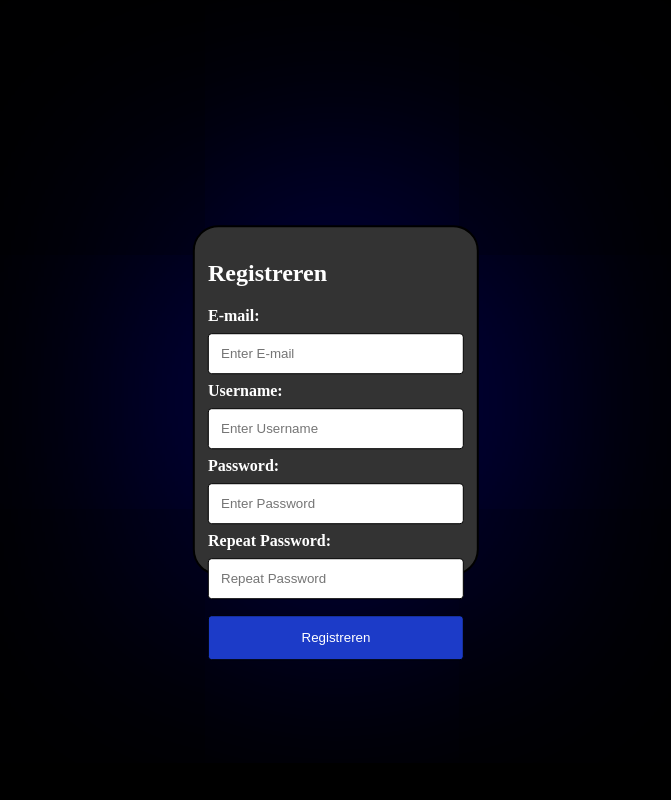
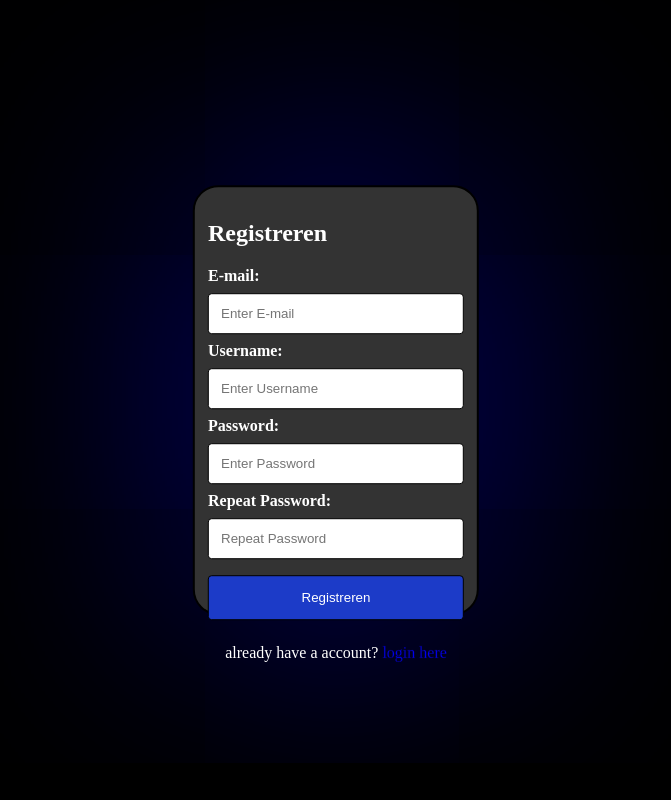
Before and after one commit to Pientje09-abe/BM03, a PHP site: page /register.html in a window 1280 px wide. Shown: the whole page, without its empty margins (304-975 px from the left). Run offline with PHP 8.4, Linux system fonts and the light colour scheme.

Commit message:
alees in 1 css bestand en het linken

```diff
--- a/register.html
+++ b/register.html
@@ -6,7 +6,7 @@
     <title>Register</title> <link rel="stylesheet" href="style.css">
 </head>
 <body>
-    <div id="login-container">
+    <div id="login-reg-container" class="registeren">
       <div class="imgcontainer">
   </div>
 
@@ -26,6 +26,8 @@
         <input type="password" placeholder="Repeat Password" required>
 
         <button class="registeren-button" type="submit">Registreren</button>
+        <p class="tekst-link">
+  already have a account? <a href="login.html" class="link">login here</a>
     </div>
 </body>
 </html>
--- a/style.css
+++ b/style.css
@@ -2,10 +2,8 @@ body {
   background-color:black;
   display: flex;
 }
-#login-container {
+#login-reg-container {
   margin: auto;
-  width: 20vw;
-  height: 40vh;
   padding: 1vw;
   background-color: #333333;
   border-radius: 2vw;
@@ -16,6 +14,16 @@ body {
   position: absolute;
   transform: translate(50%, -50%);
 }
+.login{
+  width: 20vw;
+  height:35vh;
+}
+.registeren{
+  width: 20vw;
+  height: 50vh;
+}
+
+
 
 input[type=text], input[type=password] {
   width: 100%;
@@ -66,3 +74,12 @@ input[type=text], input[type=password] {
 #text{
   color: white;
 }
+.link{
+  color: rgb(0, 0, 255);
+  text-decoration: none;
+  -webkit-text-stroke: 0.03vw rgb(6, 0, 69);
+}
+.tekst-link{
+  color: white;
+  text-align: center;
+}
```
Also changed, not shown: login.html (+6 -1 lines).
